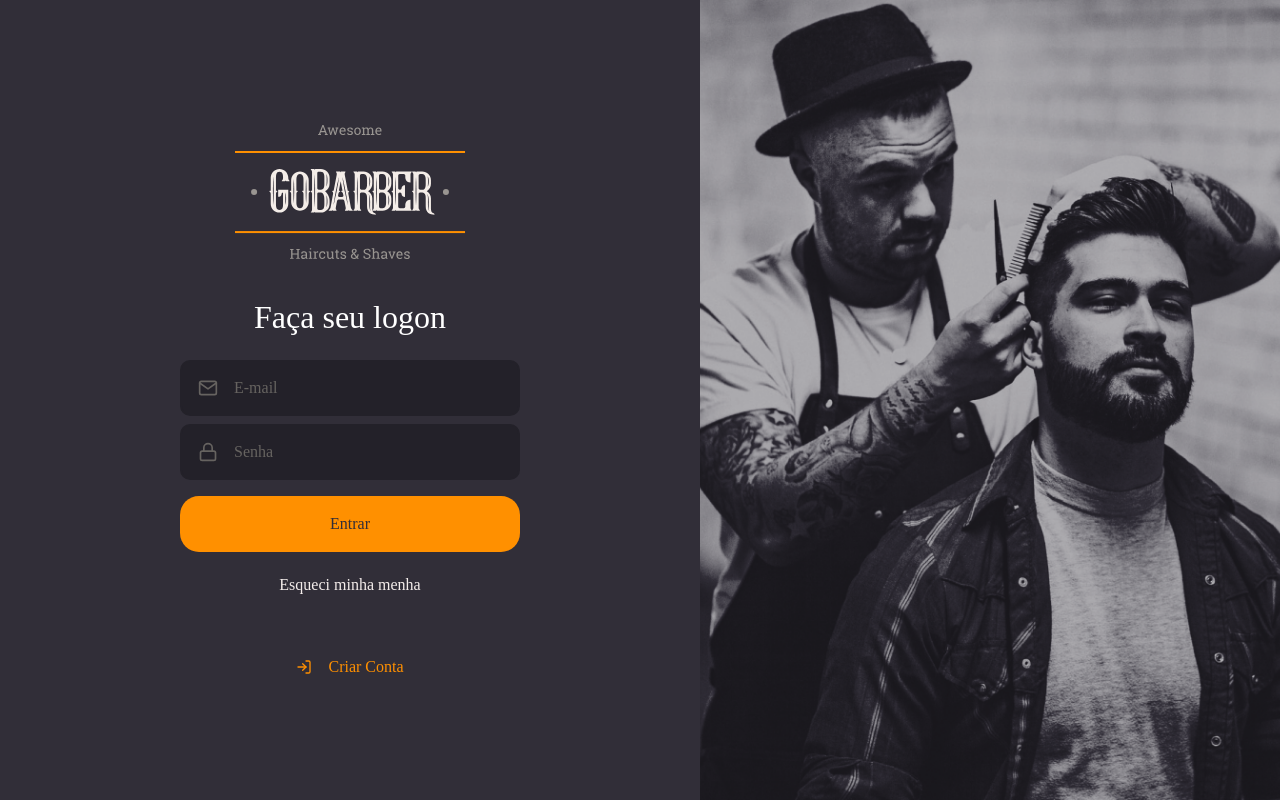
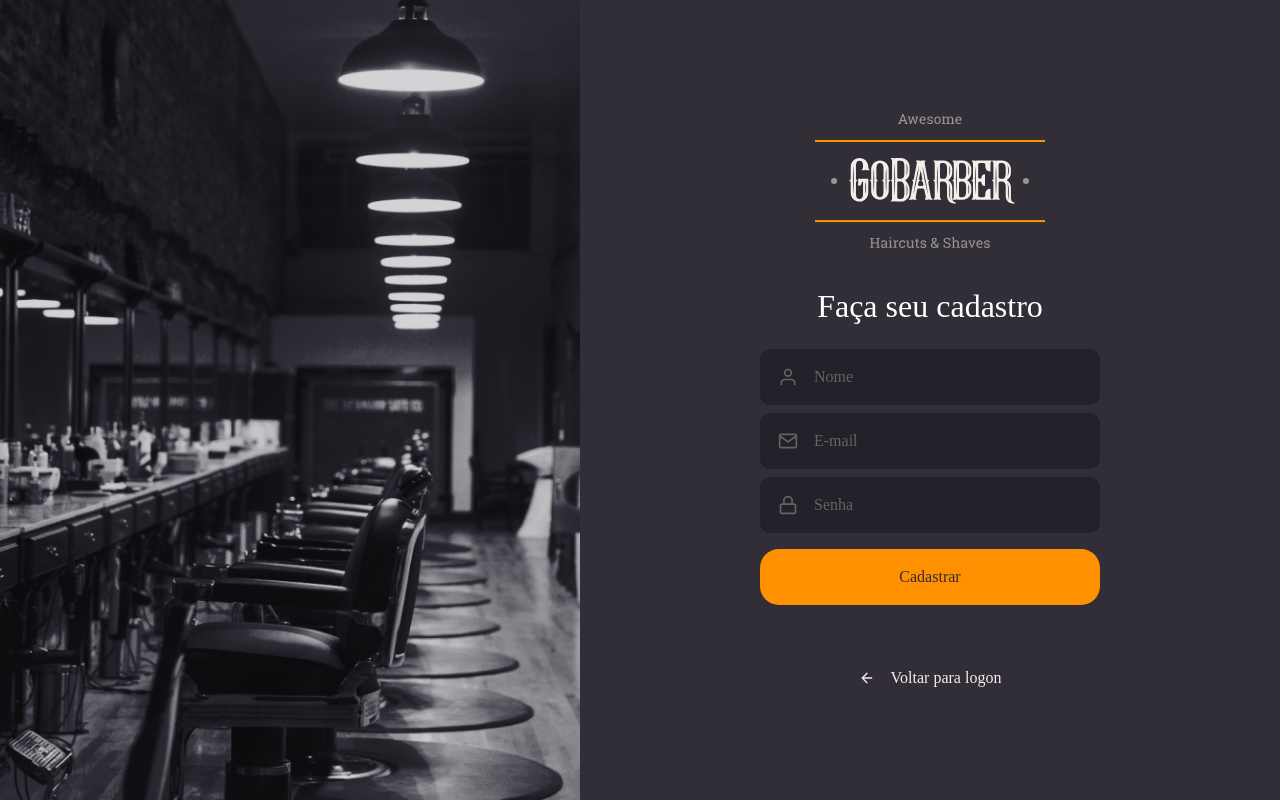
Before and after one commit to HenriqueHendel/Front-end-GoBarber, a React (Create React App) app: page / in a window 1280 px wide. Built offline with nearby package versions, Linux system fonts and the light colour scheme.

Commit message:
Criando página de cadastro

```diff
--- a/src/App.tsx
+++ b/src/App.tsx
@@ -1,12 +1,13 @@
 import React from 'react';
 
-import SignIn from './pages/signIn';
+// import SignIn from './pages/signIn';
+import SignUp from './pages/signUp';
 import GlobalStyle from './styles/global';
 
 const App: React.FC = ()=>{
   return (
     <>
-      <SignIn />
+      <SignUp />
 
       <GlobalStyle />
     </>
--- /dev/null
+++ b/src/pages/signUp/index.tsx
@@ -0,0 +1,36 @@
+import React from 'react';
+import {FiMail, FiLock, FiUser, FiArrowLeft} from 'react-icons/fi';
+
+import logoImg from '../../assets/logo.svg';
+
+import Input from '../../components/Input';
+import Button from '../../components/Button';
+
+import {Container, Content, Background} from './styles';
+const SignUp: React.FC = ()=>(
+    <Container>
+        <Background />
+
+        <Content>
+            <img src={logoImg} alt="GoBarber"/>
+
+            <form>
+                <h1>Faça seu cadastro</h1>
+
+                <Input name="name" icon={FiUser} placeholder="Nome"/>
+                <Input name="email" icon={FiMail} placeholder="E-mail"/>
+                <Input name="password" icon={FiLock} type="password" placeholder="Senha"/>
+
+                <Button type="submit">Cadastrar</Button>
+
+            </form>
+
+            <a href="login">
+                    <FiArrowLeft />
+                     Voltar para logon
+            </a>
+        </Content>
+    </Container>
+)
+
+export default SignUp;
--- /dev/null
+++ b/src/pages/signUp/styles.ts
@@ -0,0 +1,69 @@
+import styled from 'styled-components';
+
+import {shade} from 'polished';
+
+import backgroundImage from '../../assets/sign-up-background.png';
+
+export const Container = styled.div`
+    height: 100vh;
+
+    display: flex;
+    align-items: stretch;
+`;
+
+export const Content = styled.div`
+    display: flex;
+    flex-direction:column;
+    place-content: center;
+    align-items:center;
+    width:100%;
+    max-width:700px;
+
+    form {
+        margin: 40px 0;
+        width: 340px;
+        text-align: center;
+
+        h1 {
+            margin-bottom: 24px;
+        }
+
+        a {
+            color: #f4edeb;
+            display: block;
+            margin-top: 24px;
+            text-decoration: none;
+            transition: color 0.2s;
+
+            &:hover {
+                color: ${shade(0.2, '#f4edeb')};
+            }
+        }
+
+    }
+
+    > a {
+            color: #f4edeb;
+            display: block;
+            margin-top: 24px;
+            text-decoration: none;
+            transition: color 0.2s;
+
+            display: flex;
+            align-items: center;
+
+            svg {
+                margin-right: 16px;
+            }
+
+            &:hover {
+                color: ${shade(0.2, '#f4edeb')};
+            }
+        }
+`;
+
+export const Background = styled.div`
+    flex: 1;
+    background: url(${backgroundImage}) no-repeat center;
+    background-size: cover;
+`;
```
Also changed, not shown: src/assets/sign-up-background.png (added).
